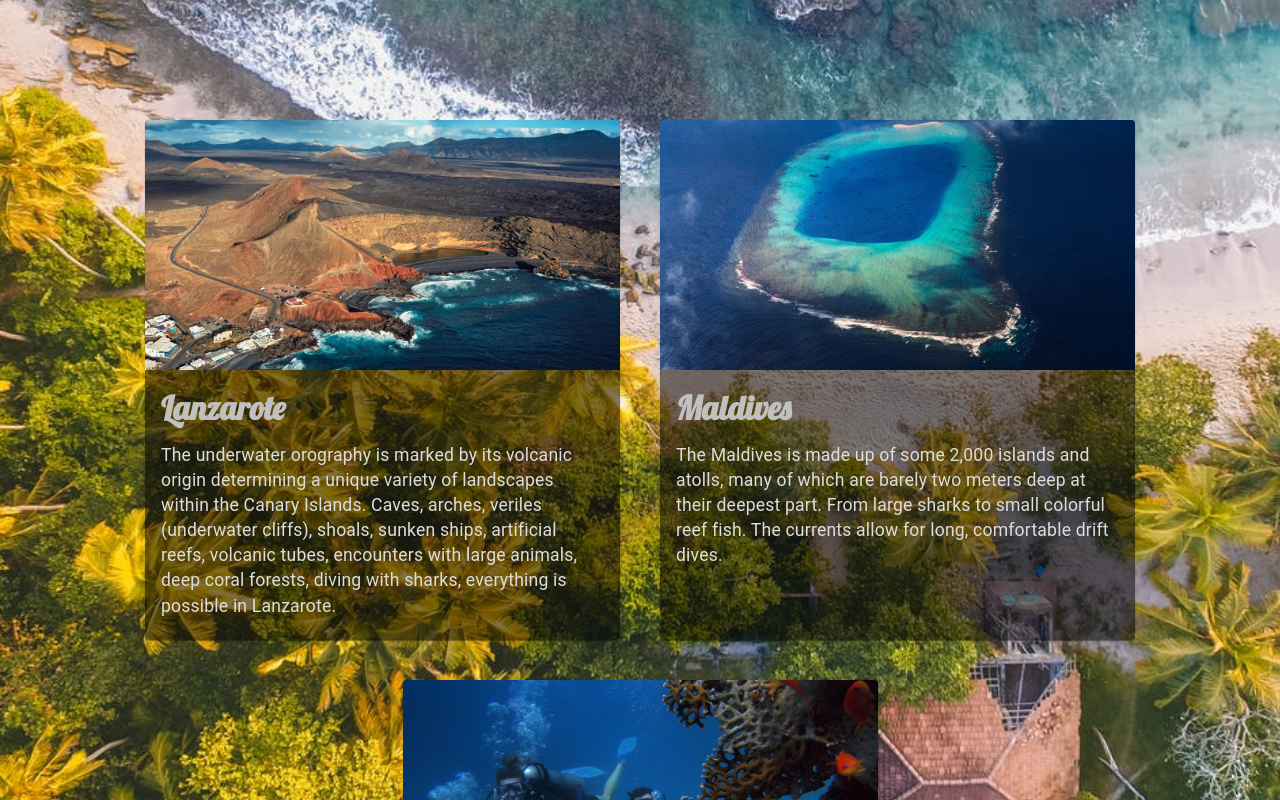
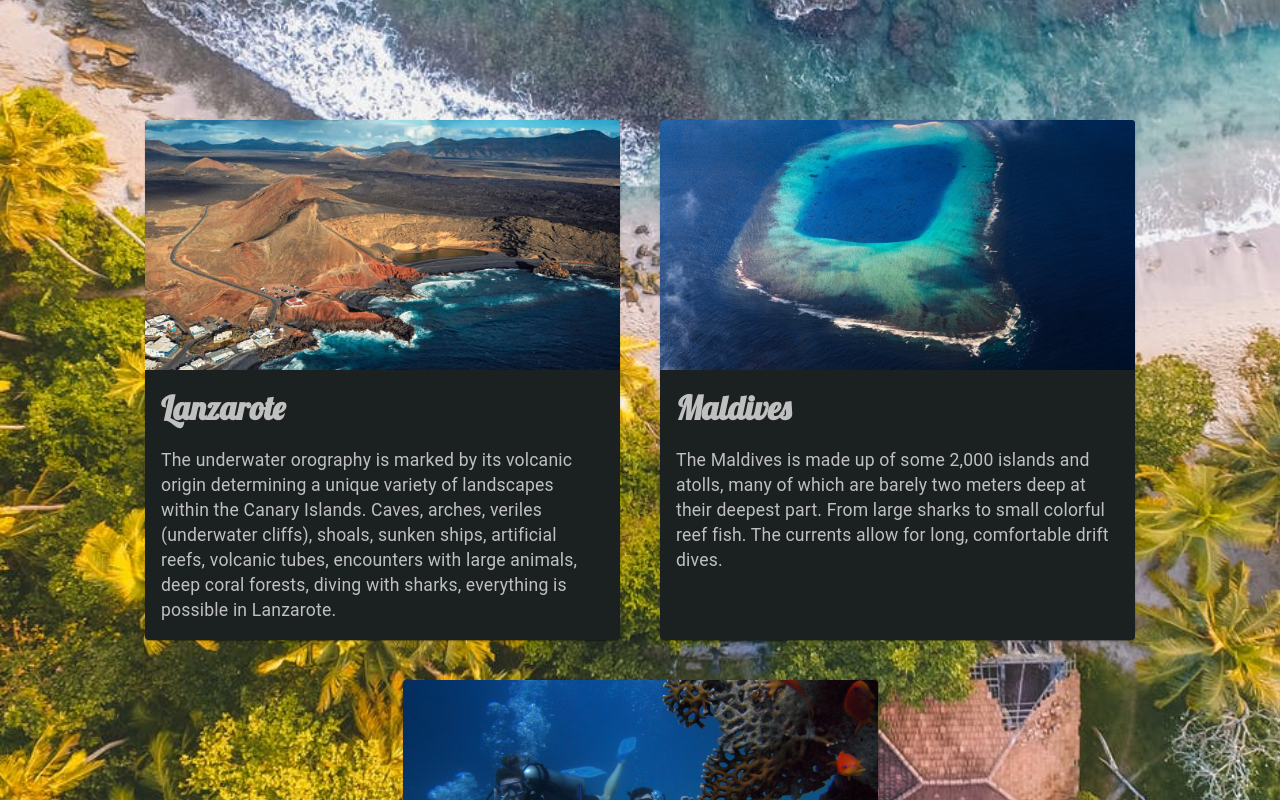
Before and after one commit to DavidDlp/diving-paradise, a React (Create React App) app: page / in a window 1280 px wide. Shown: the part 700-1500 px from the top of the page. Built offline with nearby package versions, Linux system fonts and the light colour scheme.

Commit message:
new palette color

```diff
--- a/src/components/imageCard.js
+++ b/src/components/imageCard.js
@@ -54,7 +54,7 @@ export default function ImageCard({place, checked}) {
 const useStyles = makeStyles((theme) =>({
     root: {
         maxWidth: 475,
-        background: 'rgba(0,0,0,0.5)',
+        background: '#1B2021',
         margin: '20px',
       },
       media: {
@@ -64,6 +64,7 @@ const useStyles = makeStyles((theme) =>({
         minHeight: 270,
       },
       title:{
+        height: 50,
         "& a": {
           textDecoration: "none",
           fontWeight: 'bold',
@@ -71,12 +72,12 @@ const useStyles = makeStyles((theme) =>({
           color: '#C0C0C0',
         },
         "& a:hover":{
-          color: "gold",
+          color: "#EE6C4D",
           zoom: 1.1,
         },
       },
       description:{
         fontSize: '0.8rem',
-        color: '#ddd'
+        color: '#C0C0C0'
       },
 }));
```
